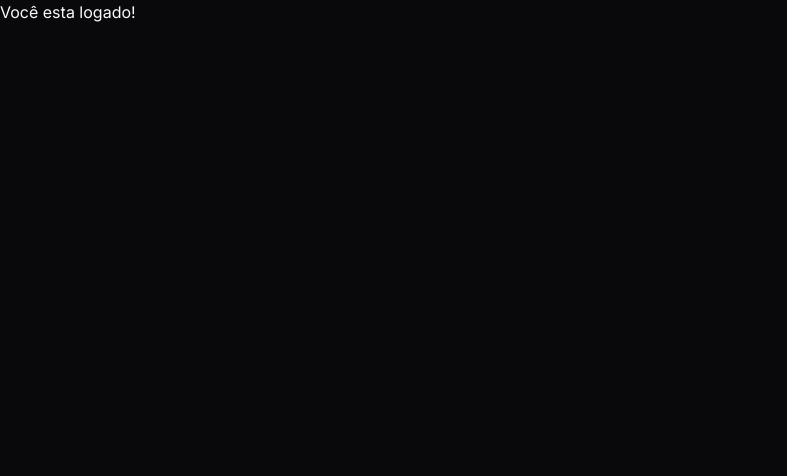
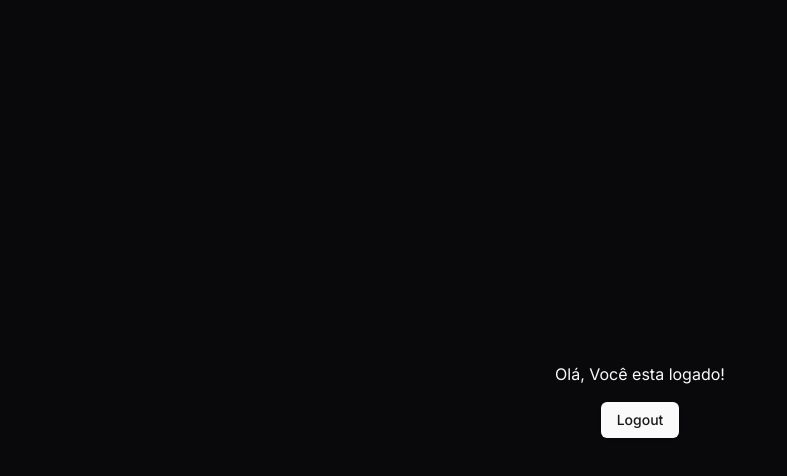
Before and after one commit to SammyFerreiraa/monitoring-example, a Next.js app: page /dashboard in a window 1280 px wide. Shown: the top 476 px of the page, without its empty margins (0-787 px from the left). Built offline with nearby package versions, Linux system fonts and the light colour scheme; no server answers; sample sign-in values are in the browser's storage.

Commit message:
:sparkles: feat: return callback

```diff
--- a/src/templates/dashboard/Dashboard.tsx
+++ b/src/templates/dashboard/Dashboard.tsx
@@ -1,5 +1,12 @@
-const Dashboard = () => {
-  return <div>Você esta logado!</div>
+import { ButtonLogout } from '@/components'
+
+const Dashboard = async () => {
+  return (
+    <main className="flex min-h-screen flex-col items-center justify-center gap-4">
+      <p>Olá, Você esta logado!</p>
+      <ButtonLogout />
+    </main>
+  )
 }
 
 export default Dashboard
--- /dev/null
+++ b/src/types/next-auth.d.ts
@@ -0,0 +1,9 @@
+import NextAuth from 'next-auth/next'
+
+declare module 'next-auth' {
+  interface Session {
+    user: {
+      name: string
+    }
+  }
+}
```
